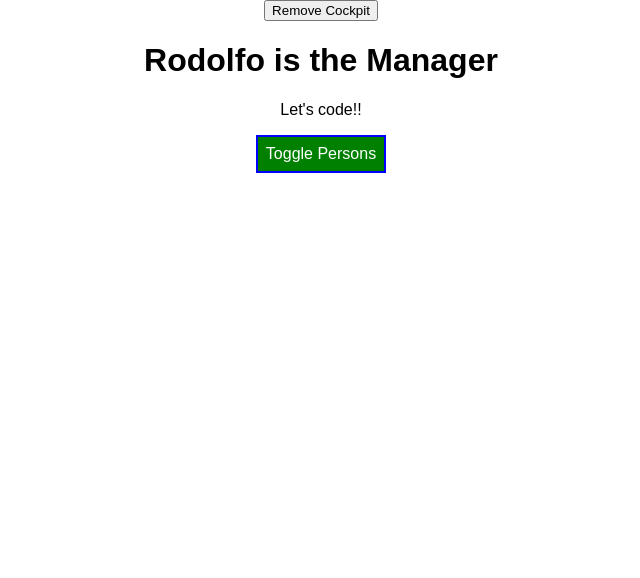
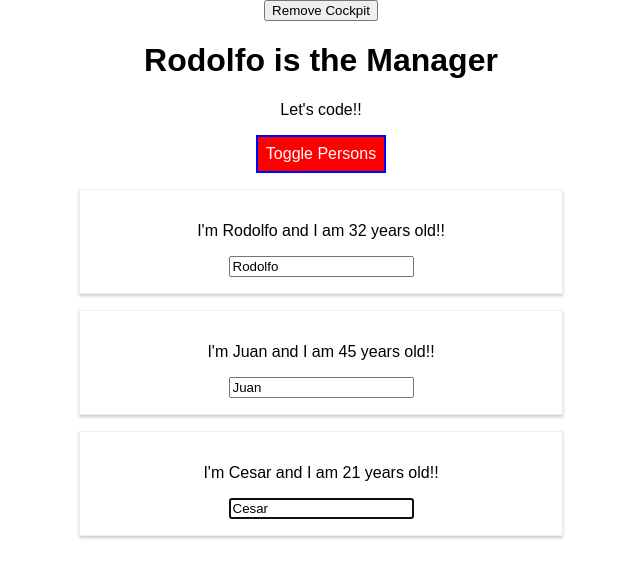
Before and after one commit to rodolfojc/react-complete-guide, a React app: page / in a window 1280 px wide. Shown: the top 578 px of the page, without its empty margins (319-959 px from the left). Built offline with nearby package versions, Linux system fonts and the light colour scheme.

Commit message:
Refs with React Hooks

```diff
--- a/src/components/Cockpit/Cockpit.js
+++ b/src/components/Cockpit/Cockpit.js
@@ -1,14 +1,18 @@
-import React, { useEffect } from 'react';
+import React, { useEffect, useRef } from 'react';
 import classes from './Cockpit.css';
 
 const cockpit = (props) => {
 
+  const toggleBtnRef = useRef(null);
+
+
     useEffect (() => {
       console.log('[Cockpit] - useEffect()');
       // HTTP Request.....
-      setTimeout(() => {
-        alert('Save data to the cloud');
-      }, 1000);
+      // setTimeout(() => {
+      //   alert('Save data to the cloud');
+      // }, 1000);
+      toggleBtnRef.current.click();
       return () => {
         console.log('[Cockpit] - useEffect() - Cleaning up work in useEffect()');
       }
@@ -41,8 +45,11 @@ const cockpit = (props) => {
         <div className={classes.Cockpit}>
             <h1>{props.title}</h1>
             <p className={assignedClasses.join(' ')}>Let's code!!</p>
-            <button className={btnClass}
-                onClick={props.clicked}> Toggle Persons </button>
+            <button
+                ref={toggleBtnRef}
+                className={btnClass}
+                onClick={props.clicked}> Toggle Persons
+            </button>
         </div>
     );
 };
```
